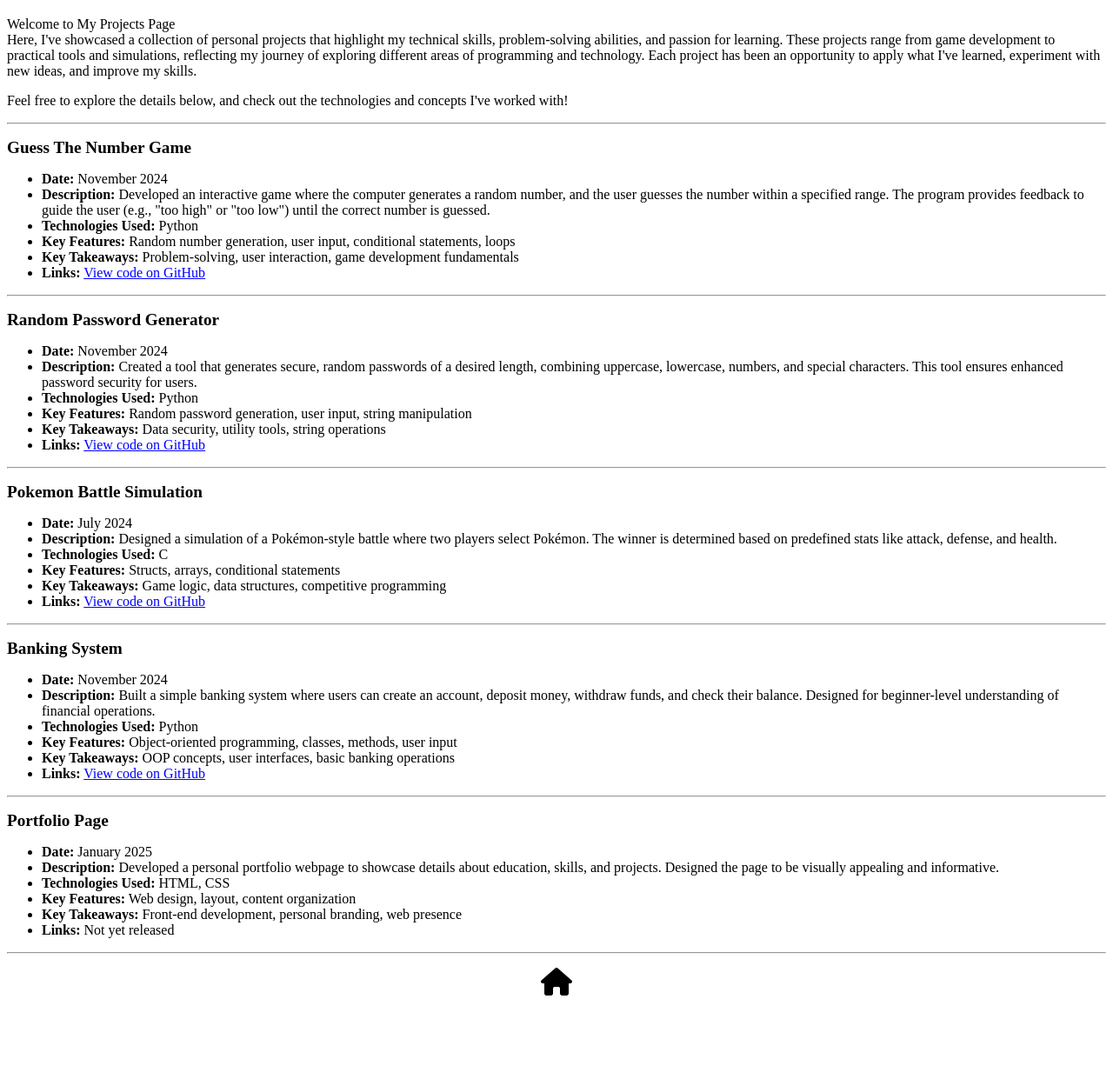
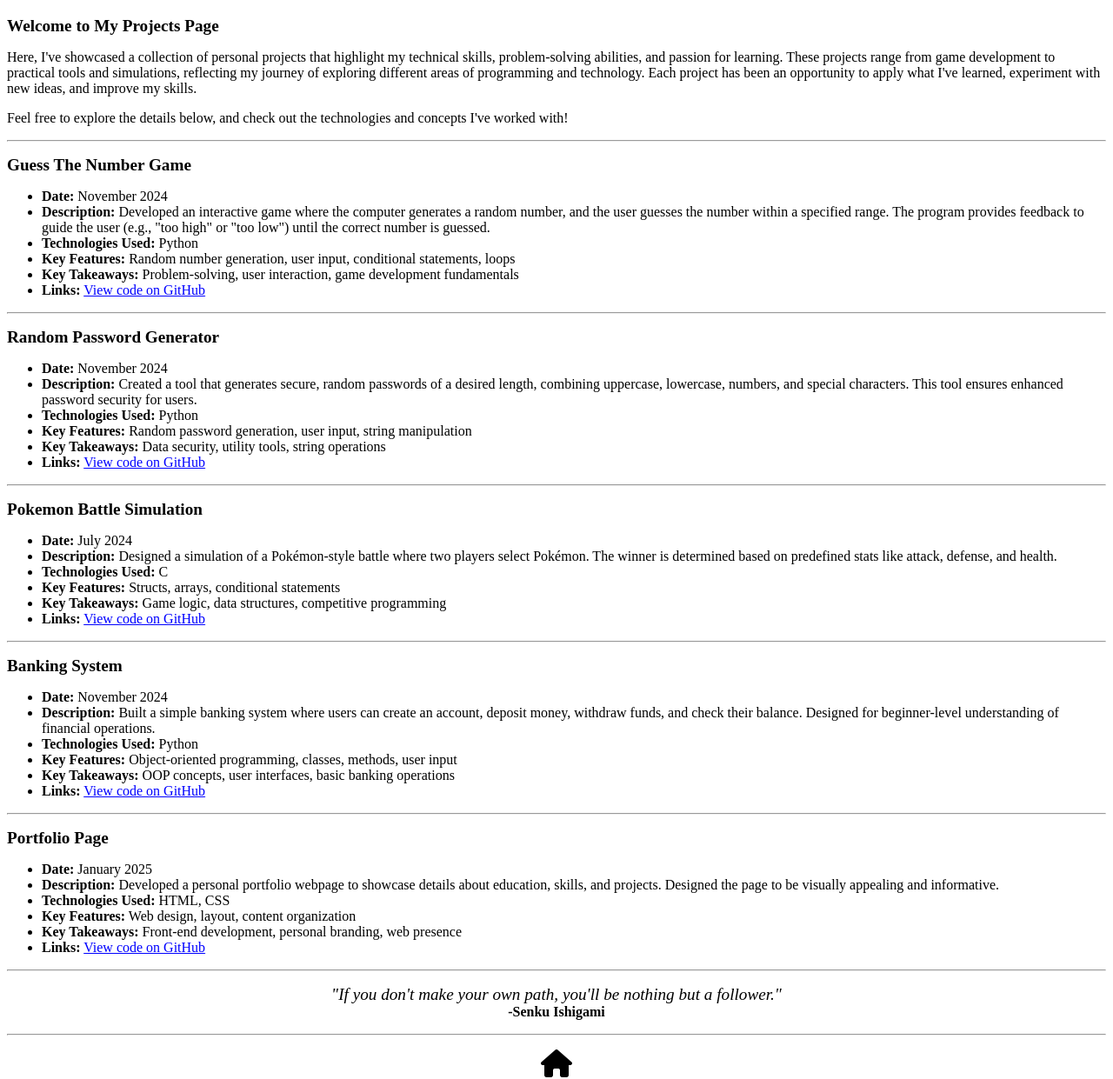
Before and after one commit to AdrishikharChowdhury/Project-Portfolio, a plain HTML site: page Projects.html in a window 1280 px wide. Shown: the part 61-1302 px from the top of the page at 87% size. Before the commit the page ends 1222 px from the top, so only its background shows below. Drawn offline with Linux system fonts and the light colour scheme.

Commit message:
made a little more dynamic

```diff
--- a/Projects.html
+++ b/Projects.html
@@ -11,11 +11,15 @@
         <h1>Projects</h1>
     </header>
     <main>
-        <p>Welcome to My Projects Page
-            <br>
-            Here, I've showcased a collection of personal projects that highlight my technical skills, problem-solving abilities, and passion for learning. These projects range from game development to practical tools and simulations, reflecting my journey of exploring different areas of programming and technology. Each project has been an opportunity to apply what I've learned, experiment with new ideas, and improve my skills.
-        </p>
-            <p>Feel free to explore the details below, and check out the technologies and concepts I've worked with!</p>
+        <div>
+            <section>
+                <p><big><b>Welcome to My Projects Page</b></big></p>
+                <p>
+                    Here, I've showcased a collection of personal projects that highlight my technical skills, problem-solving abilities, and passion for learning. These projects range from game development to practical tools and simulations, reflecting my journey of exploring different areas of programming and technology. Each project has been an opportunity to apply what I've learned, experiment with new ideas, and improve my skills.
+                </p>
+                <p>Feel free to explore the details below, and check out the technologies and concepts I've worked with!</p>
+            </section>
+        </div>
             <hr>
             <div>
                 <section>
@@ -91,14 +95,27 @@
                         <li><b>Technologies Used:</b> HTML, CSS</li>
                         <li><b>Key Features:</b> Web design, layout, content organization</li>
                         <li><b>Key Takeaways:</b> Front-end development, personal branding, web presence</li>
-                        <li><b>Links:</b> Not yet released</li>
+                        <li><b>Links:</b> <a href="https://github.com/AdrishikharChowdhury/Project-Portfolio.git"  target="_main" style="color: blue">View code on GitHub</a></li>
                     </ul>
                 </section>
             </div>
     </main>
         <hr>
     <footer>
-        <p align="center"><a href="/portfolio/index.html" target="_main" style="color:inherit"><i class="fa-solid fa-house fa-2x"></i></a></p>
+        <div>
+            <section>
+                <p align="center">
+                    <big><i>"If you don't make your own path, you'll be nothing but a follower."</i></big><br>
+                            <b>-Senku Ishigami</b>
+                </p>
+            </section>
+        </div>
+        <hr>
+        <div>
+            <section>
+                <p align="center"><a href="/portfolio/index.html" target="_main" style="color:inherit"><i class="fa-solid fa-house fa-2x"></i></a></p>
+            </section>
+        </div>
     </footer>
 </body>
 </html>
```
Also changed, not shown: Education.html (+11 -2 lines), Experience.html (+16 -3 lines).
